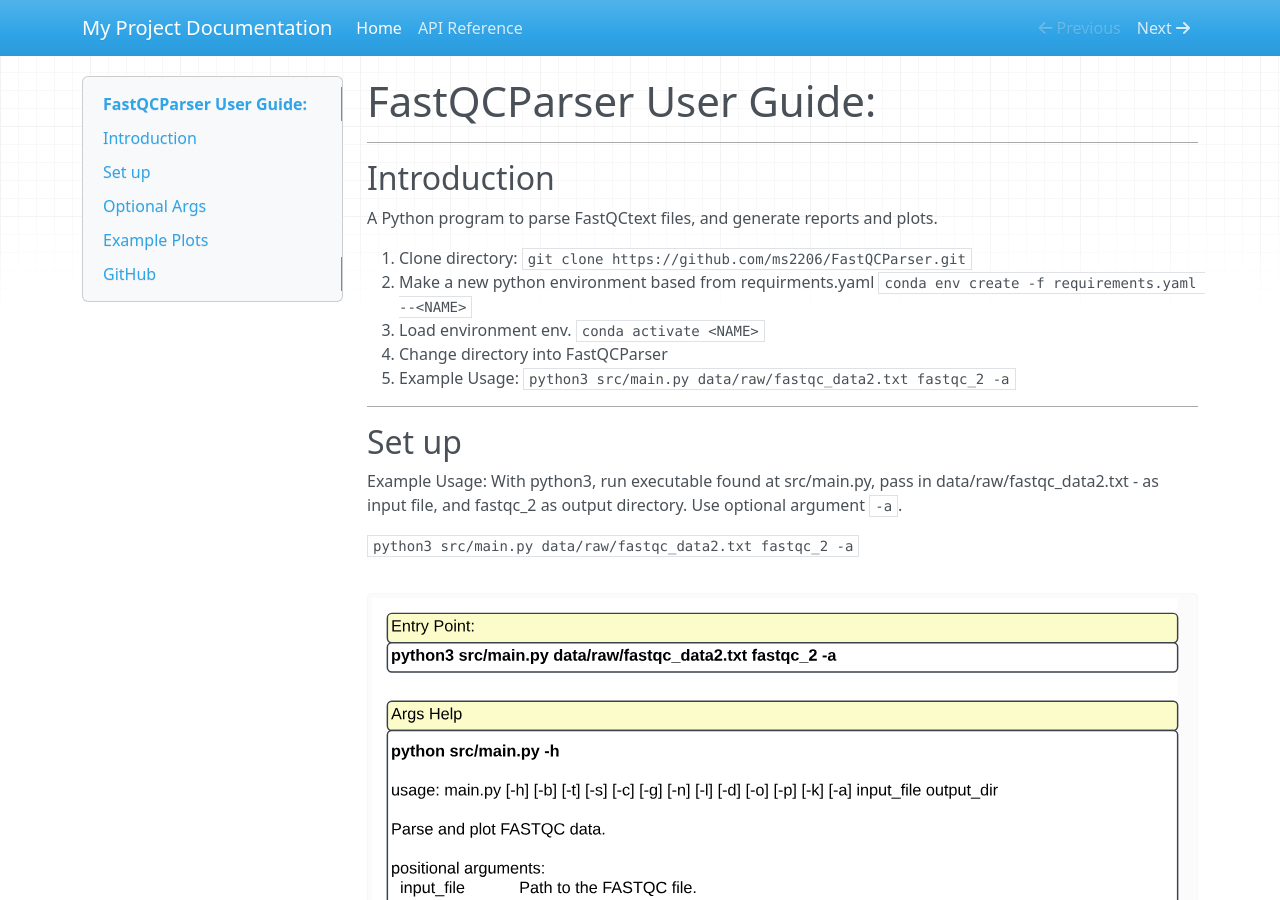
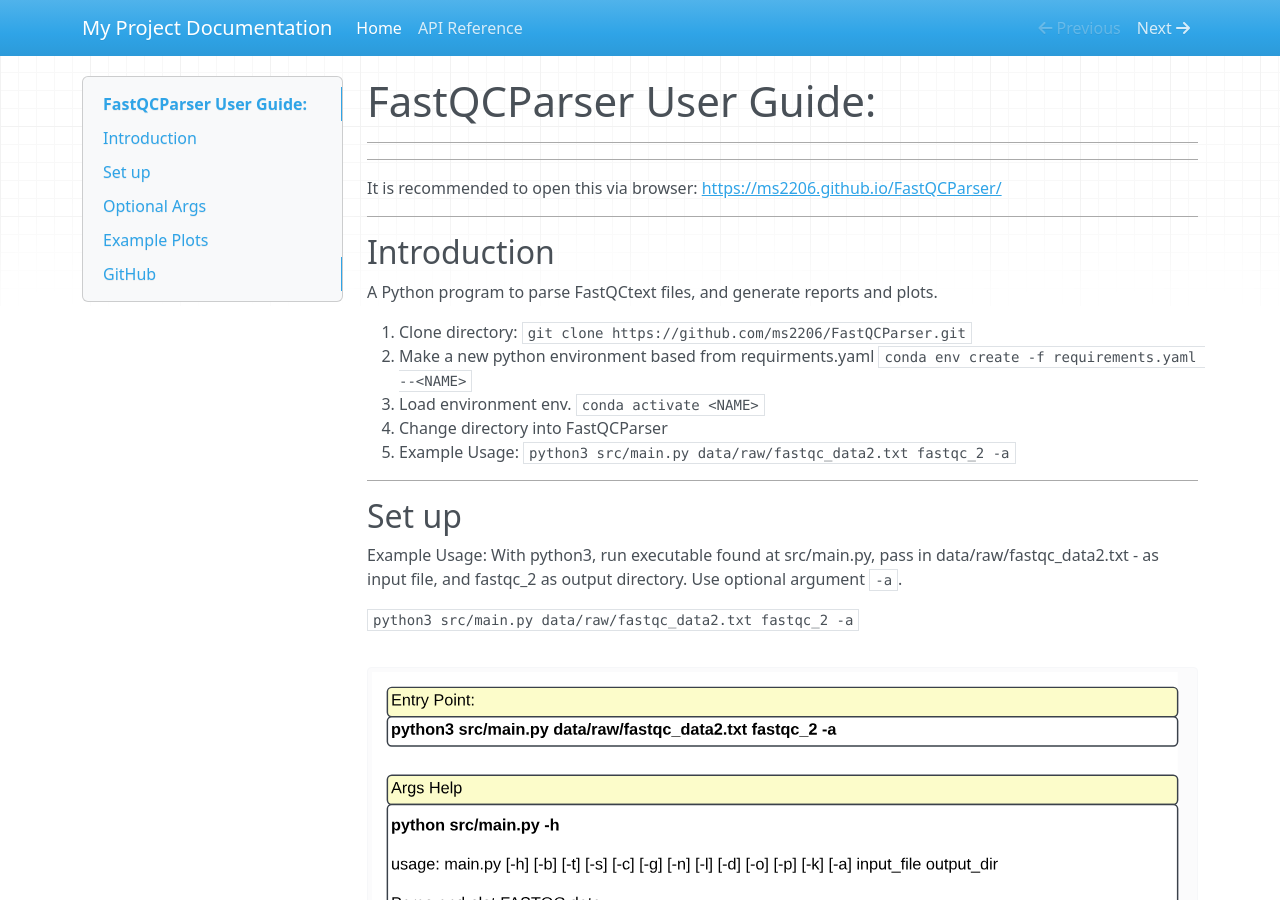
Before and after one commit to ms2206/FastQCParser, an MkDocs documentation site: the page built from docs/index.md, in a window 1280 px wide and 900 px high. Built offline with MkDocs 1.6.1, drawn with Linux system fonts in a browser that asks for light colours; nearby versions of some CDN libraries.

Commit message:
added html to user man for pdf version

```diff
--- a/docs/index.md
+++ b/docs/index.md
@@ -1,5 +1,10 @@
 # FastQCParser User Guide:
 ***
+
+***
+It is recommended to open this via browser: <https://ms2206.github.io/FastQCParser/>
+***
+
 ## Introduction
 A Python program to parse FastQCtext files, and generate reports and plots.
 
```
Also changed, not shown: site/api/index.html, site/index.html.
